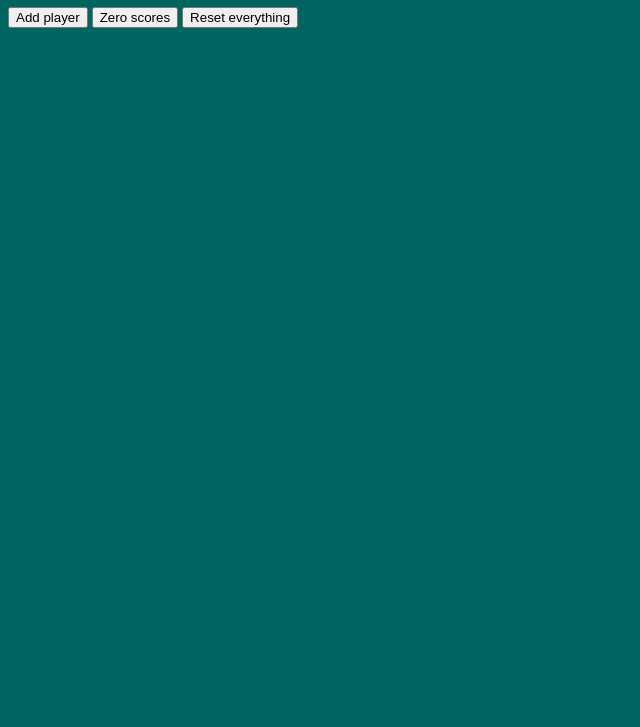
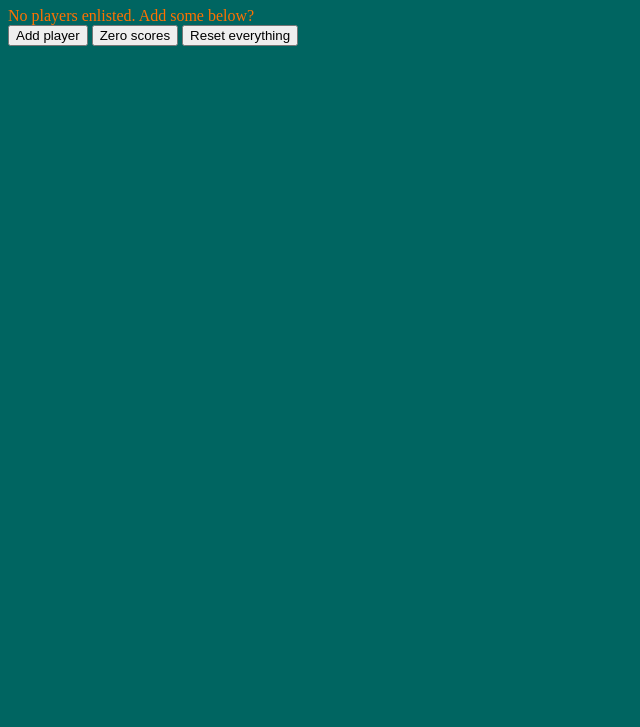
Before and after one commit to vtbassmatt/KeepScore, a plain HTML site: page index.html in a window 1280 px wide. Shown: the part 73-800 px from the top of the page, without its empty margins (0-640 px from the left). Drawn offline with Linux system fonts and the light colour scheme.

Commit message:
proper handling of empty player list

```diff
--- a/index.html
+++ b/index.html
@@ -25,6 +25,10 @@
 			</div>
 		</div>
 
+		<div data-bind="if: players().length == 0">
+			<span>No players enlisted. Add some below?</span>
+		</div>
+
 		<div class="controls">
 			<button id="add-player" data-bind="click: addPlayer">Add player</button>
 			<button id="zero-scores" data-bind="click: zeroScores">Zero scores</button>
```
